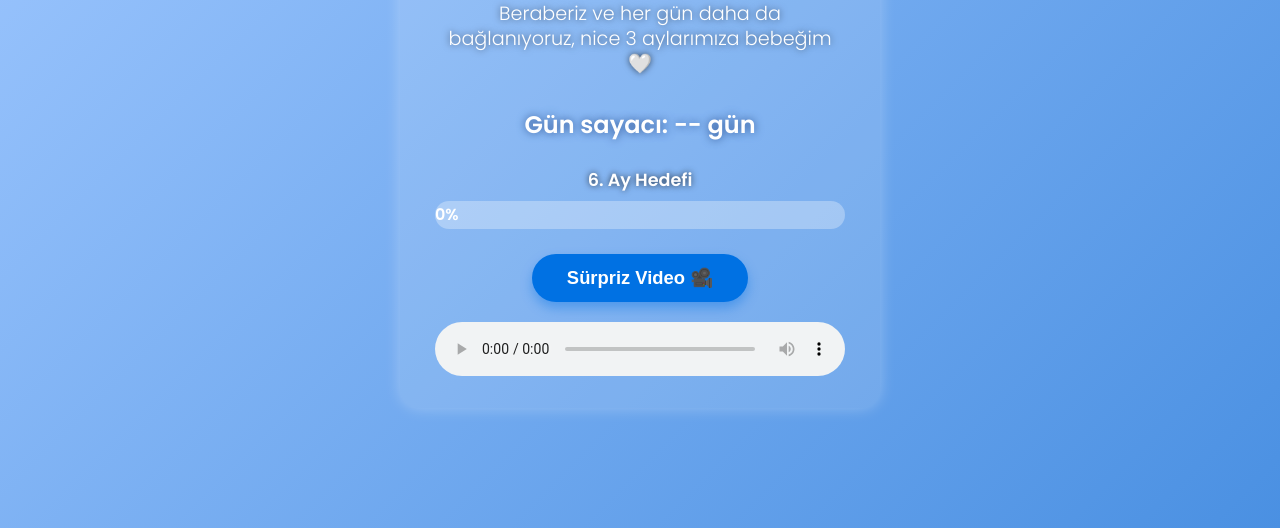
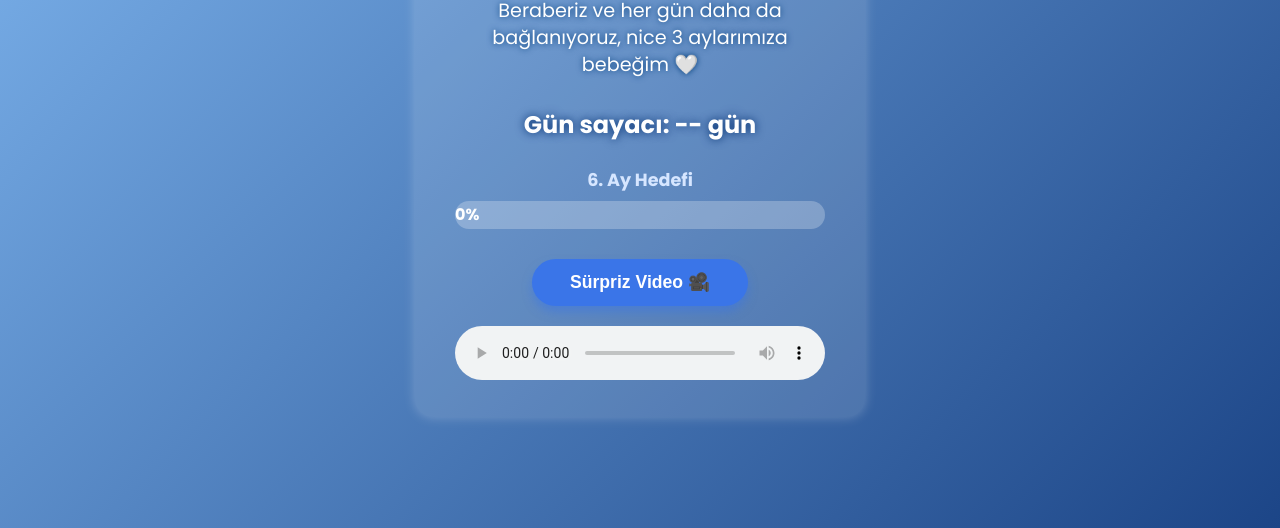
Before and after one commit to ErenAtakent/3AY, a plain HTML site: page index.html in a window 1280 px wide. Shown: the part 272-800 px from the top of the page. Drawn offline with Linux system fonts and the light colour scheme.

Commit message:
Update index.html

```diff
--- a/index.html
+++ b/index.html
@@ -2,33 +2,32 @@
 <html lang="tr">
 <head>
 <meta charset="UTF-8" />
-<meta name="viewport" content="width=device-width, initial-scale=1, maximum-scale=1" />
+<meta name="viewport" content="width=device-width, initial-scale=1" />
 <title>3. Ayımız Kutlu Olsun</title>
 <style>
-  @import url('https://fonts.googleapis.com/css2?family=Poppins:wght@300;600&display=swap');
+  @import url('https://fonts.googleapis.com/css2?family=Poppins:wght@400;700&display=swap');
 
-  html, body {
-    margin: 0; padding: 0;
-    height: 100%;
-    font-family: 'Poppins', sans-serif;
-    background: linear-gradient(135deg, #a0c8ff, #4a90e2);
-    color: white;
-    overflow-x: hidden;
+  * {
+    box-sizing: border-box;
   }
 
   body {
+    margin: 0;
+    font-family: 'Poppins', sans-serif;
+    background: linear-gradient(135deg, #80b7f0, #1c4587);
+    color: white;
+    overflow-x: hidden;
+    min-height: 100vh;
     display: flex;
-    flex-direction: column;
     justify-content: center;
     align-items: center;
-    min-height: 100vh;
     padding: 20px;
-    box-sizing: border-box;
   }
 
   .stars {
     position: fixed;
-    width: 100%; height: 100%;
+    width: 100%;
+    height: 100%;
     top: 0; left: 0;
     pointer-events: none;
     z-index: 0;
@@ -38,94 +37,100 @@
     position: absolute;
     background: white;
     border-radius: 50%;
-    opacity: 0.8;
-    animation: twinkle 4s infinite alternate;
+    opacity: 0.7;
+    animation: twinkle 3s infinite alternate;
   }
+
   @keyframes twinkle {
-    from {opacity: 0.8;}
+    from {opacity: 0.7;}
     to {opacity: 0.1;}
   }
 
   .container {
+    position: relative;
+    z-index: 1;
     background: rgba(255 255 255 / 0.12);
-    border-radius: 20px;
-    padding: 25px 35px;
-    max-width: 480px;
+    border-radius: 18px;
+    padding: 30px 40px;
+    max-width: 450px;
     width: 100%;
-    box-shadow: 0 0 15px rgba(255 255 255 / 0.3);
+    box-shadow: 0 0 12px rgba(255 255 255 / 0.25);
     text-align: center;
-    z-index: 10;
-    box-sizing: border-box;
   }
 
   h1 {
     margin: 0 0 15px;
-    font-weight: 600;
+    font-weight: 700;
     font-size: 2.4rem;
-    text-shadow: 0 0 10px #fff;
+    text-shadow: 0 0 10px #cbe0ff;
   }
 
   p {
-    font-weight: 300;
+    margin: 0 0 28px;
+    font-weight: 400;
     font-size: 1.2rem;
-    margin: 0 0 30px;
-    line-height: 1.3;
-    text-shadow: 0 0 7px #00000099;
+    line-height: 1.4;
+    text-shadow: 0 0 6px #003d7a;
   }
 
   .countdown {
-    font-weight: 600;
+    font-weight: 700;
     font-size: 1.5rem;
     margin-bottom: 25px;
-    text-shadow: 0 0 8px #2f5493;
+    text-shadow: 0 0 10px #002d6e;
   }
 
   .progress-label {
-    font-weight: 600;
+    font-weight: 700;
+    font-size: 1.1rem;
     margin-bottom: 8px;
-    font-size: 1.1rem;
-    text-shadow: 0 0 6px #000000bb;
+    color: #d6e6ff;
   }
 
   .progress-container {
-    background: rgba(255 255 255 / 0.3);
-    border-radius: 50px;
+    background: rgba(255 255 255 / 0.25);
+    border-radius: 40px;
     height: 28px;
-    margin-bottom: 25px;
-    width: 100%;
+    margin-bottom: 30px;
     overflow: hidden;
   }
 
   .progress-bar {
-    background: #004a99;
+    background: #1c4587;
     height: 100%;
-    width: 0;
-    border-radius: 50px;
+    width: 0%;
     color: white;
-    font-weight: 600;
+    font-weight: 700;
     line-height: 28px;
     text-align: center;
-    transition: width 0.7s ease-in-out;
+    transition: width 0.8s ease;
     user-select: none;
   }
 
   button {
-    background: #0071e3;
+    background: #3a75e8;
     border: none;
+    padding: 13px 38px;
+    border-radius: 50px;
+    font-weight: 700;
+    font-size: 1.1rem;
     color: white;
-    font-weight: 600;
-    padding: 13px 35px;
-    font-size: 1.15rem;
-    border-radius: 40px;
     cursor: pointer;
-    box-shadow: 0 6px 12px rgb(0 113 227 / 0.4);
-    transition: background 0.3s ease, transform 0.3s ease;
+    box-shadow: 0 6px 10px rgb(58 117 232 / 0.5);
+    transition: background-color 0.3s ease, transform 0.3s ease;
   }
   button:hover {
-    background: #005bb5;
-    transform: scale(1.06);
+    background-color: #285cc2;
+    transform: scale(1.05);
   }
 
+  audio {
+    margin-top: 20px;
+    width: 100%;
+    border-radius: 8px;
+  }
+
+  /* Hearts falling animation */
   .hearts {
     position: fixed;
     bottom: 20px;
@@ -135,12 +140,12 @@
     pointer-events: none;
     overflow: visible;
     transform: translateX(-50%);
-    z-index: 5;
+    z-index: 0;
   }
   .heart {
     position: absolute;
     font-size: 1.8rem;
-    color: #ff4d6d;
+    color: #ff5c79;
     animation: floatUp 6s linear infinite;
     opacity: 0.85;
   }
@@ -157,43 +162,34 @@
     }
   }
 
-  /* Responsive */
-  @media (max-width: 600px) {
+  /* Responsive adjustments */
+  @media (max-width: 480px) {
+    .container {
+      padding: 25px 20px;
+    }
     h1 {
       font-size: 2rem;
     }
     p {
-      font-size: 1rem;
+      font-size: 1.1rem;
     }
     .countdown {
       font-size: 1.3rem;
     }
     button {
-      padding: 12px 25px;
+      padding: 12px 30px;
       font-size: 1rem;
     }
   }
 
-  @media (max-height: 500px) {
-    .container {
-      padding: 15px 20px;
-    }
-    h1 {
-      font-size: 1.8rem;
-    }
-    p {
-      font-size: 0.9rem;
-      margin-bottom: 20px;
-    }
-  }
 </style>
 </head>
 <body>
 
 <div class="stars" aria-hidden="true"></div>
 
-<div class="container" role="main" aria-label="3. ay kutlama mesajı">
-  <h1>3. Ayımız Kutlu Olun 🤍</h1>
+<div class="container" role="main" aria-label="3. Ayımız Kutlu Olsun">
+  <h1>3. Ayımız Kutlu Olsun 🤍</h1>
   <p>Beraberiz ve her gün daha da bağlanıyoruz, nice 3 aylarımıza bebeğim 🤍</p>
 
   <div class="countdown" aria-live="polite" aria-atomic="true">
@@ -206,7 +202,8 @@
   </div>
 
   <button id="videoBtn" aria-label="Sürpriz video göster">Sürpriz Video 🎥</button>
-  <audio id="bgMusic" controls preload="auto" style="margin-top:20px; width:100%;">
+
+  <audio id="bgMusic" controls preload="auto" style="margin-top: 20px;">
     <source src="https://cdn.jsdelivr.net/gh/erenatakent/3AY/music/CanOzan_BaktinOlmuyo.mp3" type="audio/mpeg" />
     Tarayıcınız ses oynatmayı desteklemiyor.
   </audio>
@@ -215,9 +212,10 @@
 <div class="hearts" aria-hidden="true"></div>
 
 <script>
+  // Yıldızlar animasyonu
   const starsContainer = document.querySelector('.stars');
   const starCount = 80;
-  for(let i=0; i<starCount; i++) {
+  for(let i = 0; i < starCount; i++) {
     const star = document.createElement('div');
     star.classList.add('star');
     const size = Math.random() * 2 + 1;
@@ -225,10 +223,11 @@
     star.style.height = size + 'px';
     star.style.top = (Math.random() * 100) + '%';
     star.style.left = (Math.random() * 100) + '%';
-    star.style.animationDelay = (Math.random() * 4) + 's';
+    star.style.animationDelay = (Math.random() * 3) + 's';
     starsContainer.appendChild(star);
   }
 
+  // Kalpler animasyonu
   const heartsContainer = document.querySelector('.hearts');
   function createHeart() {
     const heart = document.createElement('div');
@@ -240,8 +239,9 @@
     heartsContainer.appendChild(heart);
     setTimeout(() => heart.remove(), 6000);
   }
-  setInterval(createHeart, 800);
+  setInterval(createHeart, 900);
 
+  // Gün sayacı ve ilerleme çubuğu
   const startDate = new Date('2025-03-03T00:00:00');
   const countdownEl = document.getElementById('days');
   const progressBar = document.getElementById('progress-bar');
@@ -253,7 +253,6 @@
       countdownEl.textContent = '0';
       progressBar.style.width = '0%';
       progressBar.textContent = '0%';
+      progressBar.parentElement.setAttribute('aria-valuenow', 0);
       return;
     }
-    const daysPassed = Math.floor(diff / (1000*60*60*24));
-    countdownEl
```
